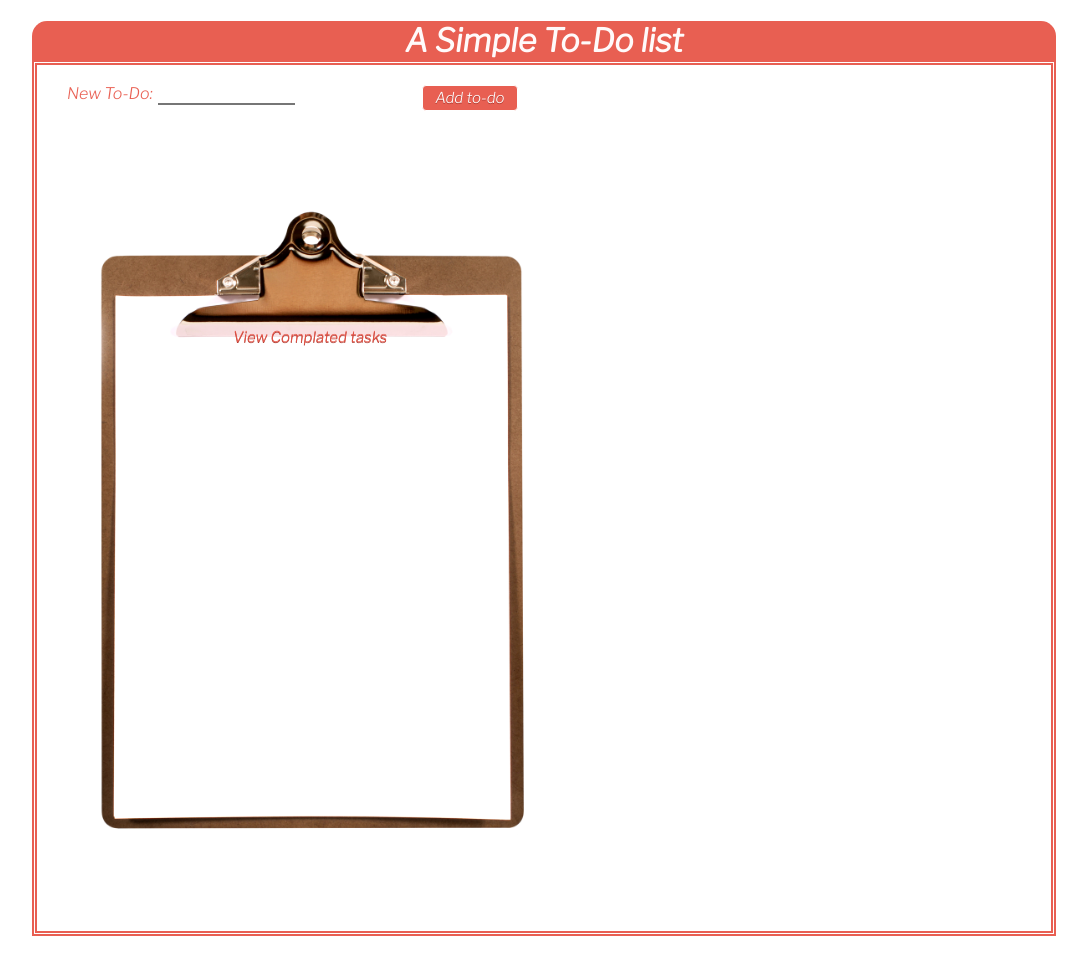
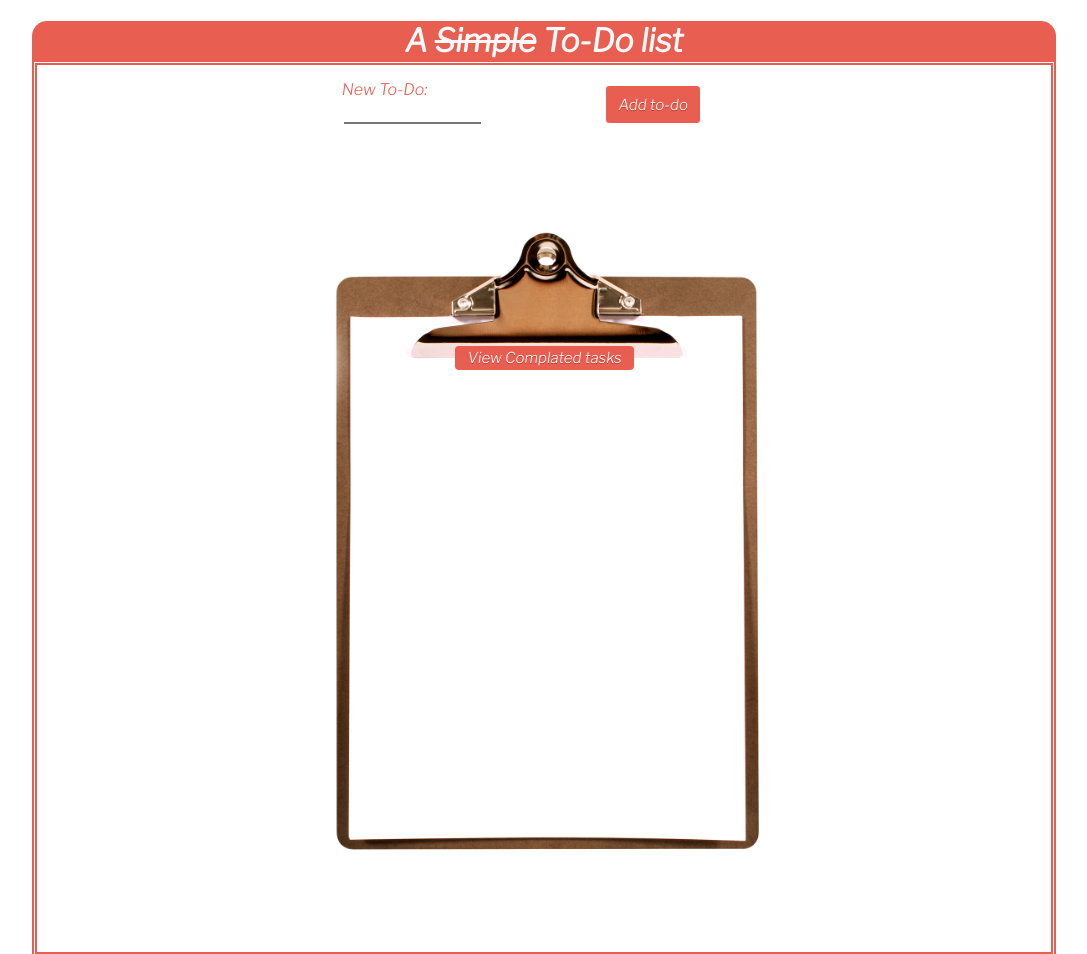
Before and after one commit to Yifei-G/ToDO_List, a website with bundled scripts: page main.html in a window 1280 px wide. Shown: the top 954 px of the page, without its empty margins (96-1183 px from the left). Built offline with nearby package versions, Linux system fonts and the light colour scheme; no server answers.

Commit message:
applyed the flipping effect to the todo-list-container
Applied the flipping effect to the todo-list-container, removed finished-task-container for layout simplicity.

Ajusted the css to adapt the new layout and UI

```diff
--- a/css/main.css
+++ b/css/main.css
@@ -8,15 +8,17 @@ header{
     text-align: center;
     color: snow;
     background-color: rgba(231, 83, 69, 0.925);
-
     border-top-left-radius: 15px;
     border-top-right-radius: 15px;
 
 }
+.finished{
+    text-decoration: line-through;
+}
 .flex-container{
     display: flex;
     margin-top:15px;
-    justify-content: flex-start;
+    justify-content: space-between;
 }
 h1{
     margin-bottom: 0;
@@ -30,8 +32,10 @@ main{
 
 #app-container{
     vertical-align: top;
-
     width: 100%;
+    display: flex;
+    flex-direction: column;
+    align-items: center;
 
 }
 #input-container{
@@ -41,9 +45,9 @@ main{
 }
 #todo-list{
     width: 392px;
+    height: 497px;
     padding: 0;
     list-style-type: none;
-    height: 497px;
     margin-left: 77px;
     overflow:scroll;
 }
@@ -55,6 +59,9 @@ main{
 }
 #todo-list li,#finished-list li{
     font-size: 15px;
+}
+#todo-list li{
+    text-align: left;
 }
 #finished-list li{
     margin-bottom: 8px;
@@ -117,13 +124,6 @@ main{
 label{
     color: rgba(231, 83, 69, 0.925);
 }
-#finished-task-container{
-    display: inline-flex;
-    width: 37%;
-    height: 700px;
-    flex-direction: column;
-    justify-content: flex-end;
-}
 
 .title-finished-task{
     text-align: center;
@@ -133,14 +133,19 @@ label{
 
 .completedBtn{
     font-family: 'Libre Franklin', sans-serif;
-    background-color: transparent;
-    color:rgba(231, 83, 69, 0.925);
-    cursor: pointer;
+	background-color:rgba(231, 83, 69, 0.925);
+	border-radius:4px;
+	border:0;
+	display:inline-block;
+	cursor:pointer;
+	color:#ffffff;
 	font-size:15px;
-    padding:3px 12px;
-    border: 0;
-    outline: 0;
-    text-shadow:0px 1px 0px #b23e35;
+	padding:3px 12px;
+	text-decoration:none;
+	text-shadow:0px 1px 0px #b23e35;
+}
+.completedBtn:focus{
+    outline-style: none;
 }
 
 
@@ -171,11 +176,16 @@ label{
 
   .flip-card-front {
     color: black;
+    width: 392px;
+    height: 497px;
   }
 
   .flip-card-back {
     box-shadow: 0 4px 8px 0 rgba(0,0,0,0.2);
-    border: 3px solid rgba(231, 83, 69, 0.925);
     border-radius: 15px;
     transform: rotateY(180deg);
+    width: 398px;
+    height: 499px;
+    margin-left: 73px;
+    margin-top: 10px;
   }
--- a/main.html
+++ b/main.html
@@ -8,7 +8,7 @@
 </head>
 <body>
     <header>
-        <h1>A Simple To-Do list</h1>
+        <h1>A <span class="finished">Simple</span> To-Do list</h1>
     </header>
     <main id="app">
 
@@ -26,31 +26,21 @@
                 </div>
 
             <div id="background-container">
-                <div id="todo-list-container">
-                    <ul id="todo-list">
+                <div id="todo-list-container" class="flip-card-inner">
+                    <ul id="todo-list" class="flip-card-front">
                         <div id="flipBtn-container">
                             <button id="flipBtn" class="completedBtn">View Complated tasks</button>
                         </div>
-
                     </ul>
 
-                </div>
-            </div>
-
-            <div id="finished-task-container">
-                <div class="flip-card-inner">
-                    <div class="flip-card-front">
-
-                    </div>
                     <div class="flip-card-back">
-
                         <h2 class="title-finished-task">Completed Tasks:</h2>
                         <ul id="finished-list">
                         </ul>
                         <button id="returnBtn" class="completedBtn">Return</button>
                     </div>
+
                 </div>
-
             </div>
         </div>
     </main>
```
